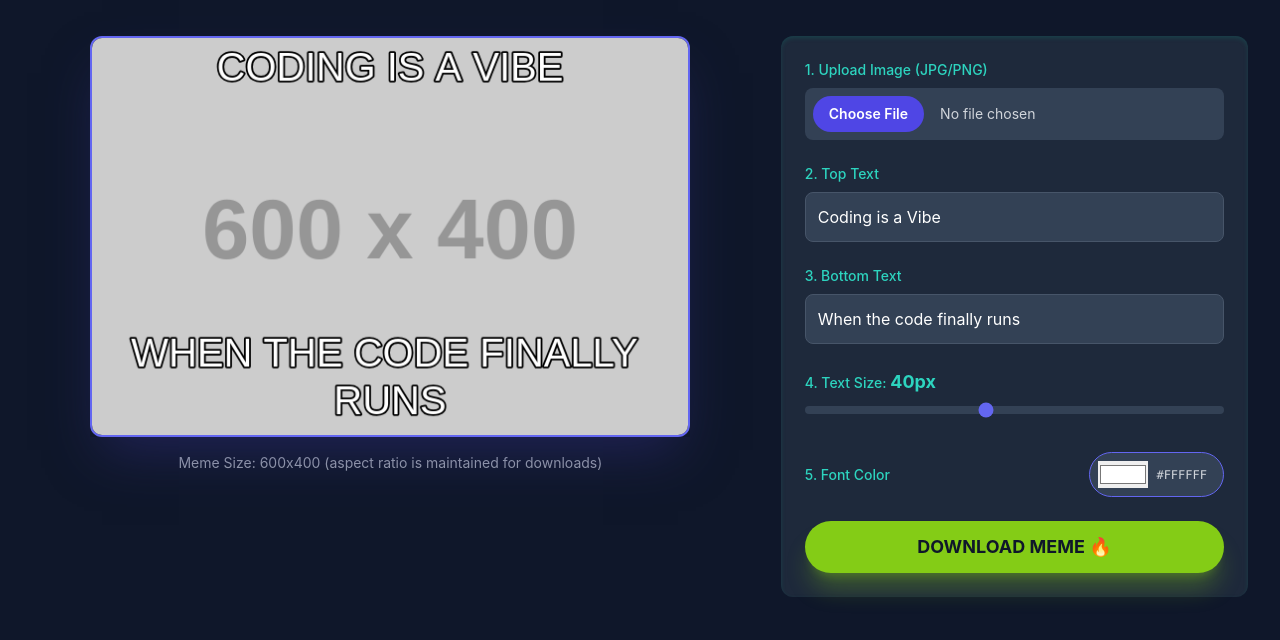
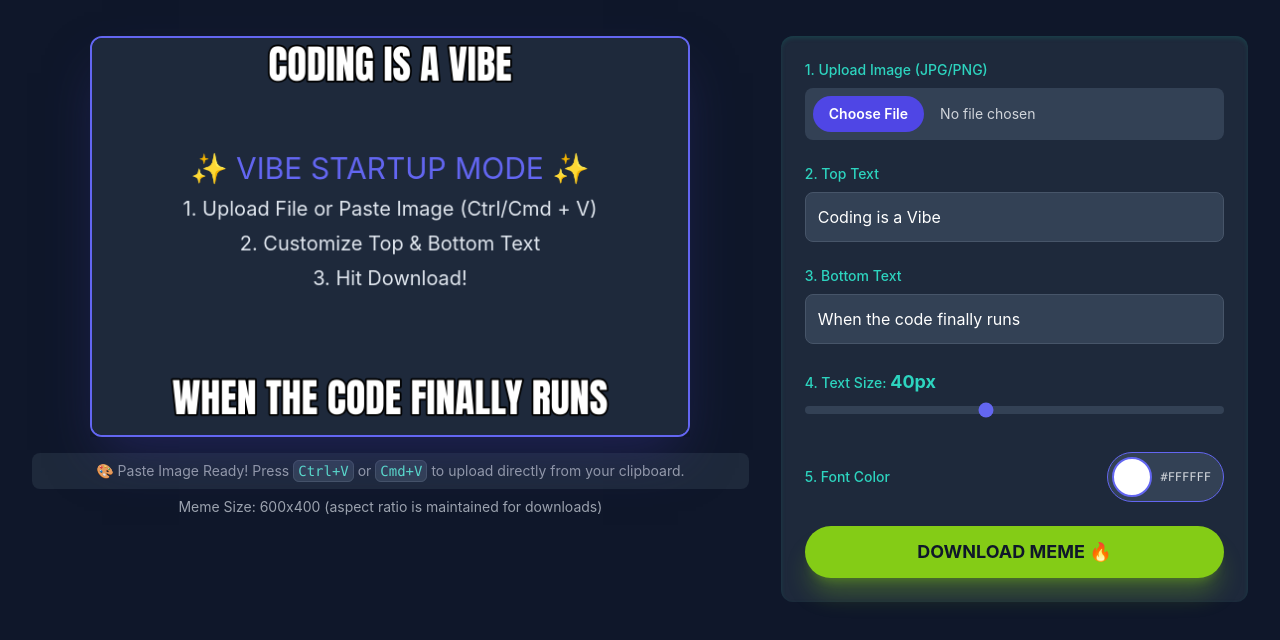
Before and after one commit to Tech-Badhead/MEME-GENERATOR, a plain HTML site: page index.html in a window 1280 px wide. Shown: the part 76-716 px from the top of the page. Drawn offline with nearby package versions, Linux system fonts and the light colour scheme.

Commit message:
added new features

```diff
--- a/index.html
+++ b/index.html
@@ -1,3 +1,5 @@
+<!-- Chosen Palette: Energetic Dark (Deep Purple/Indigo, Teal Accent, Lime Green/Yellow Highlights) -->
+<!-- Application Structure Plan: A two-column (desktop) / stacked (mobile) layout is used. The left column is the "CANVAS" area, providing immediate visual feedback. The right column is the "CONTROL PANEL," housing all inputs. This structure prioritizes the creation flow, ensuring inputs and outputs are side-by-side on large screens for maximum usability. The design uses dark backgrounds and vibrant accents for a modern, energetic feel. -->
 <!DOCTYPE html>
 <html lang="en">
 <head>
@@ -30,6 +32,33 @@
             width: 100%; /* Important: Canvas element itself must be 100% of container */
             height: auto;
         }
+
+        /* Style for the color picker input */
+        #fontColor {
+            -webkit-appearance: none;
+            -moz-appearance: none;
+            appearance: none;
+            width: 40px;
+            height: 40px;
+            padding: 0;
+            border: none;
+            background: none;
+            cursor: pointer;
+        }
+        #fontColor::-webkit-color-swatch-wrapper {
+            padding: 0;
+        }
+        #fontColor::-webkit-color-swatch {
+            border: 2px solid #6366F1;
+            border-radius: 9999px; /* full rounded */
+        }
+        #fontColor::-moz-color-swatch-wrapper {
+            padding: 0;
+        }
+        #fontColor::-moz-color-swatch {
+            border: 2px solid #6366F1;
+            border-radius: 9999px; /* full rounded */
+        }
     </style>
 </head>
 <body>
@@ -47,7 +76,13 @@
                     <!-- The canvas is where the magic happens and the final image is drawn -->
                     <canvas id="memeCanvas" width="600" height="400"></canvas>
                 </div>
-                <div class="mt-4 text-center text-sm text-gray-400">
+                <!-- Hint for clipboard paste functionality -->
+                <div class="mt-4 text-center text-sm text-gray-400 flex items-center justify-center space-x-2 p-2 bg-slate-800 rounded-lg">
+                    <span>
+                        🎨 Paste Image Ready! Press <kbd class="px-1 py-0.5 border border-slate-600 rounded-md bg-slate-700 text-teal-300">Ctrl+V</kbd> or <kbd class="px-1 py-0.5 border border-slate-600 rounded-md bg-slate-700 text-teal-300">Cmd+V</kbd> to upload directly from your clipboard.
+                    </span>
+                </div>
+                <div class="mt-2 text-center text-sm text-gray-400">
                     Meme Size: 600x400 (aspect ratio is maintained for downloads)
                 </div>
             </section>
@@ -79,10 +114,10 @@
                     <input type="range" id="textSize" min="10" max="80" value="40" class="w-full h-2 bg-slate-700 rounded-lg appearance-none cursor-pointer range-lg accent-indigo-500 focus:outline-none focus:ring-2 focus:ring-indigo-500">
                 </div>
 
-                <!-- NEW: Font Color Picker -->
+                <!-- Font Color Picker -->
                 <div class="flex justify-between items-center space-x-4 pt-2">
                     <label for="fontColor" class="block text-sm font-medium text-teal-400">5. Font Color</label>
-                    <div class="flex items-center space-x-2 bg-slate-700 rounded-full p-2 border border-indigo-500">
+                    <div class="flex items-center space-x-2 bg-slate-700 rounded-full p-1 border border-indigo-500">
                         <input type="color" id="fontColor" value="#FFFFFF">
                         <span id="fontColorHex" class="text-xs font-mono text-gray-300 pr-2">#FFFFFF</span>
                     </div>
@@ -97,6 +132,7 @@
     </div>
 
     <script>
+        (function() { // Wrap script content in IIFE to prevent global variable re-declaration error
         const canvas = document.getElementById('memeCanvas');
         const ctx = canvas.getContext('2d');
         const imageUpload = document.getElementById('imageUpload');
@@ -104,24 +140,70 @@
         const bottomText = document.getElementById('bottomText');
         const textSize = document.getElementById('textSize');
         const textSizeValue = document.getElementById('textSizeValue');
-        const fontColor = document.getElementById('fontColor'); // New element
-        const fontColorHex = document.getElementById('fontColorHex'); // New element
+        const fontColor = document.getElementById('fontColor');
+        const fontColorHex = document.getElementById('fontColorHex');
         const downloadMeme = document.getElementById('downloadMeme');
 
+        // Flag to track if a custom image has been loaded (false initially, uses placeholder)
+        let isImageLoaded = false;
 
-        // Initial default image (Image object to store the current image)
+        // Initial default image object. It will hold the image data once loaded.
         let memeImage = new Image();
-        memeImage.onload = () => drawMeme();
+        memeImage.onload = () => {
+            isImageLoaded = true; // Set flag only when a real image loads (not the placeholder message)
+            drawMeme();
+        };
 
-     // **CRITICAL FIX: Setting crossOrigin to "anonymous" allows the canvas to read the image data**
-        // This is necessary for canvas.toDataURL() to work without a security error (tainting).
+        // CRITICAL FIX: Setting crossOrigin is no longer strictly needed for a local app,
+        // but we'll leave it as a general safeguard if you ever switch back to a remote image service.
         memeImage.crossOrigin = "anonymous";
-          // Default placeholder image (using a direct URL)
-        memeImage.src = 'https://placehold.co/600x400/1e293b/FFFFFF?text=Click+to+Upload+Image';
 
         // Canvas dimensions
         const W = canvas.width;
         const H = canvas.height;
+
+        /**
+         * Loads a new image from a URL or File object result into the memeImage.
+         * @param {string} src - The image source (data URL or standard URL).
+         */
+        function loadImage(src) {
+            // Create a new Image object for the incoming source
+            const newImg = new Image();
+            newImg.onload = () => {
+                memeImage = newImg;
+                isImageLoaded = true; // Mark that a user image is now loaded
+                drawMeme();
+            };
+            newImg.onerror = (err) => {
+                console.error("Error loading image:", err);
+            };
+            newImg.src = src;
+        }
+
+        /**
+         * Draws a large, centralized placeholder message to guide the user.
+         */
+        function drawPlaceholderMessage() {
+            // Draw a background fill to give the canvas some color
+            ctx.fillStyle = '#1E293B'; // Slate Blue background color
+            ctx.fillRect(0, 0, W, H);
+
+            // Set text style for the message
+            ctx.textAlign = 'center';
+            ctx.fillStyle = '#6366F1'; // Indigo text color
+            ctx.font = '30px Inter, sans-serif';
+
+            ctx.fillText("✨ VIBE STARTUP MODE ✨", W / 2, H / 3);
+
+            ctx.fillStyle = '#E2E8F0'; // Lighter text color
+            ctx.font = '20px Inter, sans-serif';
+            ctx.fillText("1. Upload File or Paste Image (Ctrl/Cmd + V)", W / 2, H / 3 + 40);
+            ctx.fillText("2. Customize Top & Bottom Text", W / 2, H / 3 + 75);
+            ctx.fillText("3. Hit Download!", W / 2, H / 3 + 110);
+
+            // Reset the image flag so drawMeme knows to skip image drawing
+            isImageLoaded = false;
+        }
 
         /**
          * The core function to draw the image and text onto the canvas.
@@ -130,7 +212,11 @@
             // 1. Clear the canvas
             ctx.clearRect(0, 0, W, H);
 
-            // 2. Draw the image (scaled to cover the canvas area)
+            // 2. Draw the image OR the placeholder message
+            if (!isImageLoaded) {
+                drawPlaceholderMessage();
+                // We still want to draw the meme text on the placeholder!
+            } else {
                 const img = memeImage;
 
                 // Calculate scale to fit the image while maintaining aspect ratio
@@ -138,11 +224,12 @@
                 const x = (W - img.width * ratio) / 2;
                 const y = (H - img.height * ratio) / 2;
                 ctx.drawImage(img, x, y, img.width * ratio, img.height * ratio);
+            }
 
-            // 3. Setup text style (white with black outline)
+            // 3. Setup text style (black outline, configurable color fill)
             ctx.strokeStyle = 'black';
             ctx.lineWidth = W * 0.006; // Dynamic line width based on canvas size for scaling
-            ctx.fillStyle = fontColor.value; // Use selected font color
+            ctx.fillStyle = fontColor.value; // Use selected color
             ctx.textAlign = 'center';
             ctx.lineJoin = 'round';
             ctx.textBaseline = 'middle'; // Center text based on its vertical middle
@@ -165,13 +252,6 @@
 
         /**
          * Wraps text and draws it on the canvas, handling the classic meme text effect.
-         * @param {CanvasRenderingContext2D} context - The canvas context.
-         * @param {string} text - The text to draw.
-         * @param {number} x - The x position of the text center.
-         * @param {number} y - The starting y position (top or bottom).
-         * @param {number} maxWidth - Maximum width for a line of text.
-         * @param {number} lineHeight - The height between lines.
-         * @param {boolean} fromBottom - If true, draws text upwards from the Y position.
          */
         function wrapText(context, text, x, y, maxWidth, lineHeight, fromBottom = false) {
             const words = text.split(' ');
@@ -228,7 +308,7 @@
                 if (el === textSize) {
                     textSizeValue.textContent = `${textSize.value}px`;
                 }
-                // Update font color hex display
+                // Update hex color display
                 if (el === fontColor) {
                     fontColorHex.textContent = fontColor.value.toUpperCase();
                 }
@@ -236,25 +316,51 @@
             });
         });
 
-        // Image Upload handling
+        // Image Upload handling (via file input)
         imageUpload.addEventListener('change', (event) => {
             const file = event.target.files[0];
             if (file) {
                 const reader = new FileReader();
-                reader.onload = (e) => {
-                    const newImg = new Image();
-                    newImg.onload = () => {
-                        memeImage = newImg;
-                        drawMeme();
-                    };
-                    newImg.onerror = (err) => {
-                        console.error("Error loading image:", err);
-                    };
-                    newImg.src = e.target.result;
-                };
+                reader.onload = (e) => loadImage(e.target.result);
                 reader.readAsDataURL(file);
             }
         });
+
+        // Clipboard Paste Handler
+        document.addEventListener('paste', (event) => {
+            // Check if any focusable element is currently focused (e.g., input fields)
+            const focusedElement = document.activeElement;
+            const isTextControlFocused =
+                focusedElement &&
+                (focusedElement.id === 'topText' || focusedElement.id === 'bottomText');
+
+            if (isTextControlFocused) {
+                return;
+            }
+
+            event.preventDefault();
+
+            const items = event.clipboardData.items;
+            for (let i = 0; i < items.length; i++) {
+                const item = items[i];
+
+                if (item.type.indexOf('image') !== -1) {
+                    const blob = item.getAsFile();
+                    if (blob) {
+                        const reader = new FileReader();
+                        reader.onload = (e) => {
+                            loadImage(e.target.result);
+                            console.log("Image pasted successfully from clipboard.");
+                        };
+                        reader.readAsDataURL(blob);
+                        return;
+                    }
+                }
+            }
+
+            console.log("Paste detected, but no image data found.");
+        });
+
 
         // Download functionality
         downloadMeme.addEventListener('click', () => {
@@ -275,8 +381,11 @@
             document.body.removeChild(a);
         });
 
-        // Initial draw on load (for the default placeholder image)
+        // Initial draw on load: Call drawMeme to show the placeholder immediately
         document.addEventListener('DOMContentLoaded', drawMeme);
+        // Also call it right away in case DOMContentLoaded has already fired
+        drawMeme();
+        })(); // End IIFE
     </script>
 </body>
 </html>
```
Lines whose indentation alone changed are shown as unchanged.
